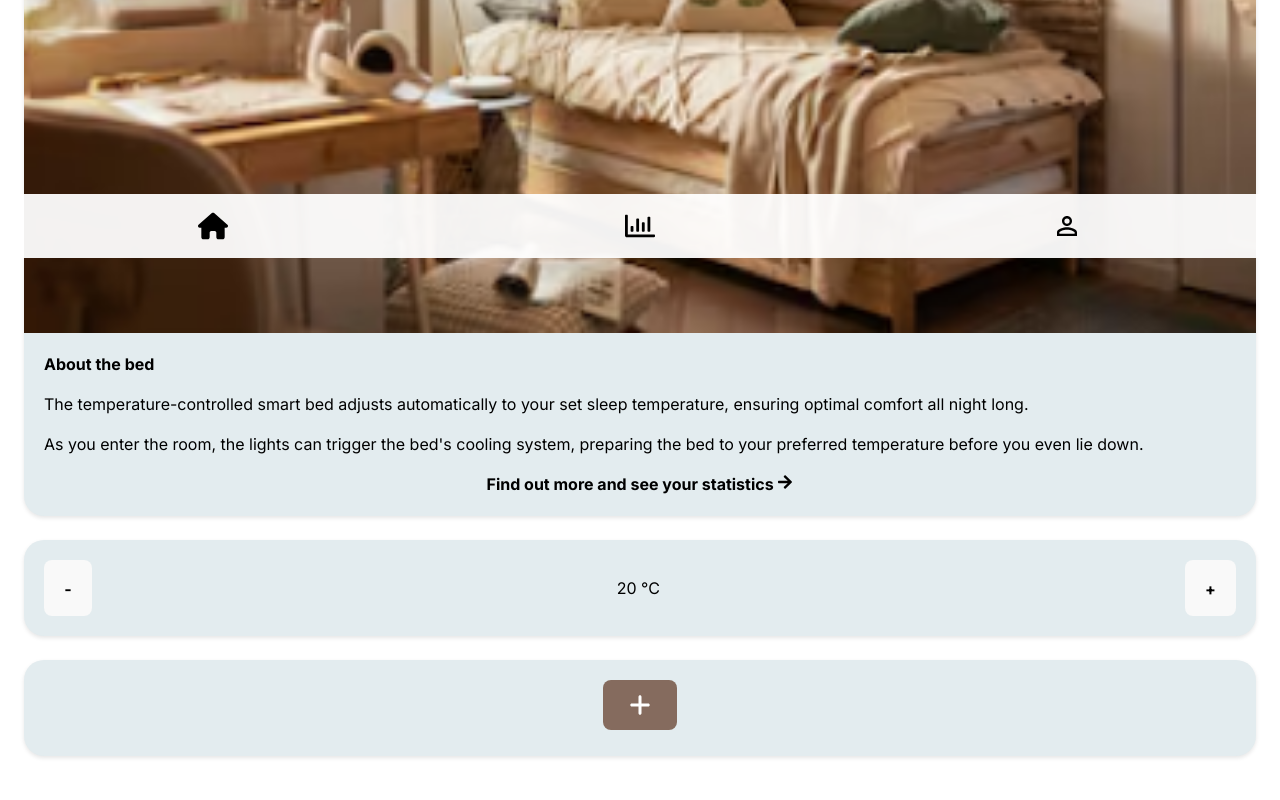
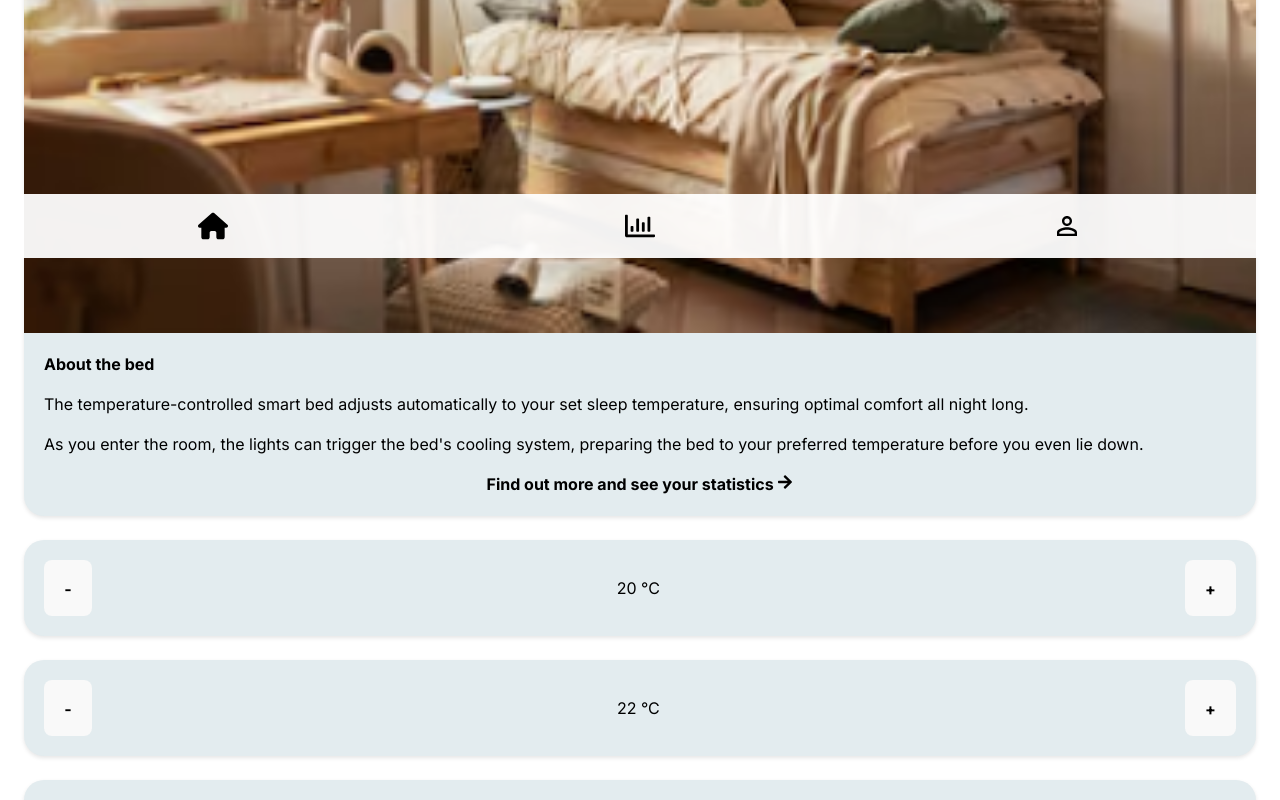
Before and after one commit to casperHansenTEOA/IKEASnark, a React (Vite) app in the folder Snark/: page / in a window 1280 px wide. Shown: the part 542-1342 px from the top of the page. Built offline with nearby package versions, Linux system fonts and the light colour scheme.

Commit message:
Async fetchBeds which returns the data to the page

```diff
--- /dev/null
+++ b/Snark/src/components/BedController/BedController.tsx
@@ -0,0 +1,29 @@
+import { useEffect } from "react";
+import Bed from "../../types/Bed";
+import Card from "../Card/Card";
+
+type Props = {
+  bed: Bed;
+};
+
+const BedController = ({ bed }: Props) => {
+  useEffect(() => {
+    console.log("Bed temperature is now: ", bed.temperature);
+  }, [bed.temperature]);
+
+  return (
+    <Card>
+      <div className="horizontal">
+        <button>
+          <b>-</b>
+        </button>
+        <p>{bed.temperature} °C</p>
+        <button>
+          <b>+</b>
+        </button>
+      </div>
+    </Card>
+  );
+};
+
+export default BedController;
--- /dev/null
+++ b/Snark/src/handlers/BedHandler.ts
@@ -0,0 +1,19 @@
+import Bed from "../types/Bed";
+
+async function fetchBeds(): Promise<Bed[]> {
+  return [
+    { id: 1, temperature: 20 },
+    { id: 2, temperature: 22 },
+    { id: 3, temperature: 21 },
+  ];
+}
+
+function getBeds(): Bed[] {
+  let beds: Bed[] = [];
+  fetchBeds().then((fetchedBeds) => {
+    beds = fetchedBeds;
+  });
+  return beds;
+}
+
+export { fetchBeds, getBeds };
--- a/Snark/src/routes/Root.tsx
+++ b/Snark/src/routes/Root.tsx
@@ -5,13 +5,24 @@ import Card from "../components/Card/Card";
 import AddNewDevice from "../components/AddNewDevice/AddNewDevice";
 
 import { FaArrowRight } from "react-icons/fa";
-import { useState } from "react";
 // import { IoSettingsOutline } from "react-icons/io5";
 import { AiOutlineClose } from "react-icons/ai";
 import { FaPlus } from "react-icons/fa6";
+import BedController from "../components/BedController/BedController";
+import { fetchBeds } from "../handlers/BedHandler";
+import Bed from "../types/Bed";
+import { useEffect, useState } from "react";
 
 function Root() {
-  const [temp, setTemp] = useState(20);
+  const [beds, setBeds] = useState<Bed[]>([]);
+
+  useEffect(() => {
+    const fetchAllBeds = async () => {
+      setBeds(await fetchBeds());
+    };
+    fetchAllBeds();
+  }, []);
+
   return (
     <div className="wrapper">
       <header className="front-page-header">
@@ -36,17 +47,9 @@ function Root() {
         </p>
         <b> Find out more and see your statistics {<FaArrowRight />}</b>
       </Card>
-      <Card>
-        <div className="horizontal">
-          <button onClick={() => setTemp(temp - 1)}>
-            <b>-</b>
-          </button>
-          <p>{temp} °C</p>
-          <button onClick={() => setTemp(temp + 1)}>
-            <b>+</b>
-          </button>
-        </div>
-      </Card>
+      {beds.map((bed) => (
+        <BedController key={bed.id} bed={bed} />
+      ))}
       <Card>
         <FaPlus
           className="settings-button bottom-button"
--- /dev/null
+++ b/Snark/src/types/Bed.ts
@@ -0,0 +1,7 @@
+type Bed = {
+  id: number;
+  name?: string;
+  temperature: number;
+};
+
+export default Bed;
```
Also changed, not shown: Snark/src/components/AddNewDevice/AddNewDevice.tsx (+6 -8 lines), Snark/src/routes/CreateBed.tsx (+14 -20 lines), Snark/src/routes/CreateLight.tsx (+28 -28 lines).
